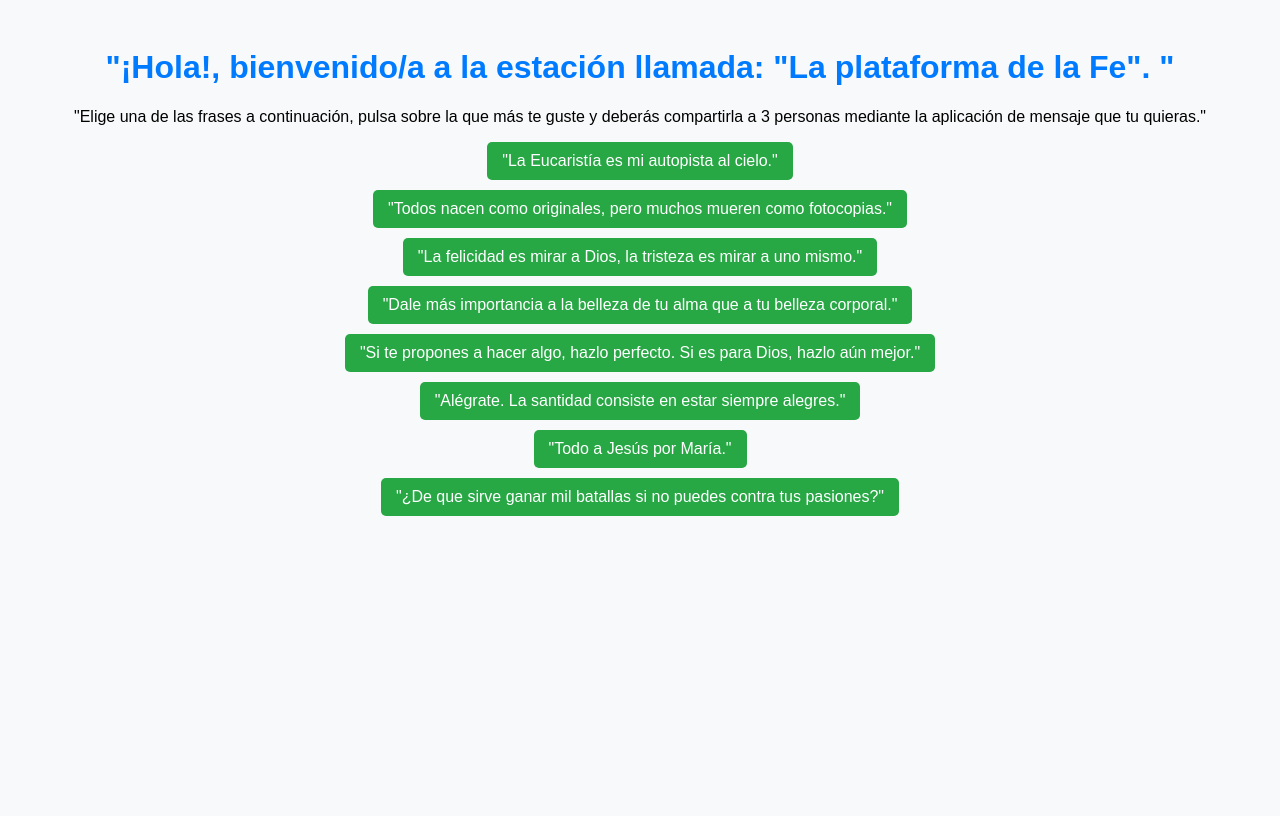
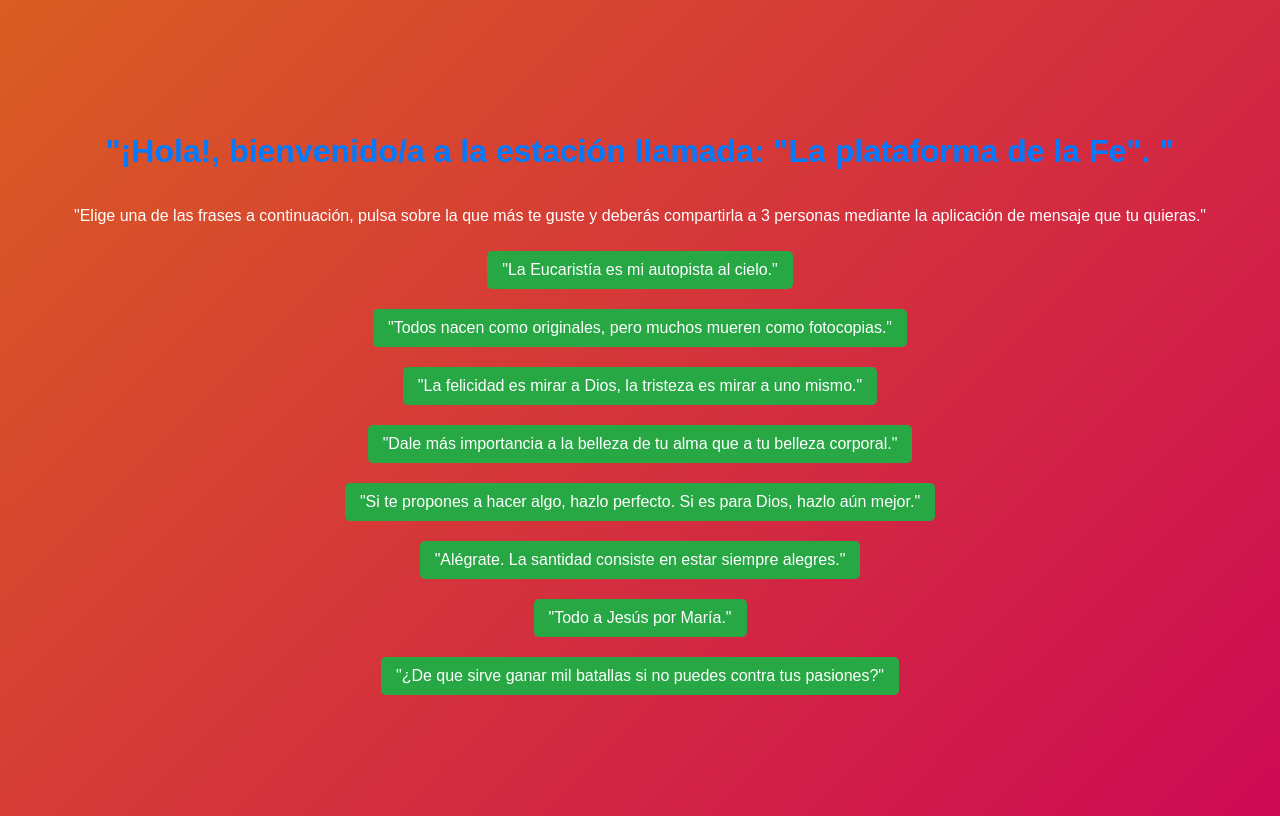
Before and after one commit to dzometa0102/plataformadelafe, a plain HTML site: page index.html in a window 1280 px wide. Drawn offline with Linux system fonts and the light colour scheme.

Commit message:
cambio de fondo

```diff
--- a/formato.css
+++ b/formato.css
@@ -1,8 +1,13 @@
 body {
     font-family: Arial, sans-serif;
     text-align: center;
-    background-color: #f8f9fa;
-    padding: 20px;
+    background: linear-gradient(135deg, #da5d22, #ce0a55);
+    color: white;
+    height: 100vh;
+    display: flex;
+    flex-direction: column;
+    justify-content: center;
+    align-items: center;
 }
 
 h1 {
```
